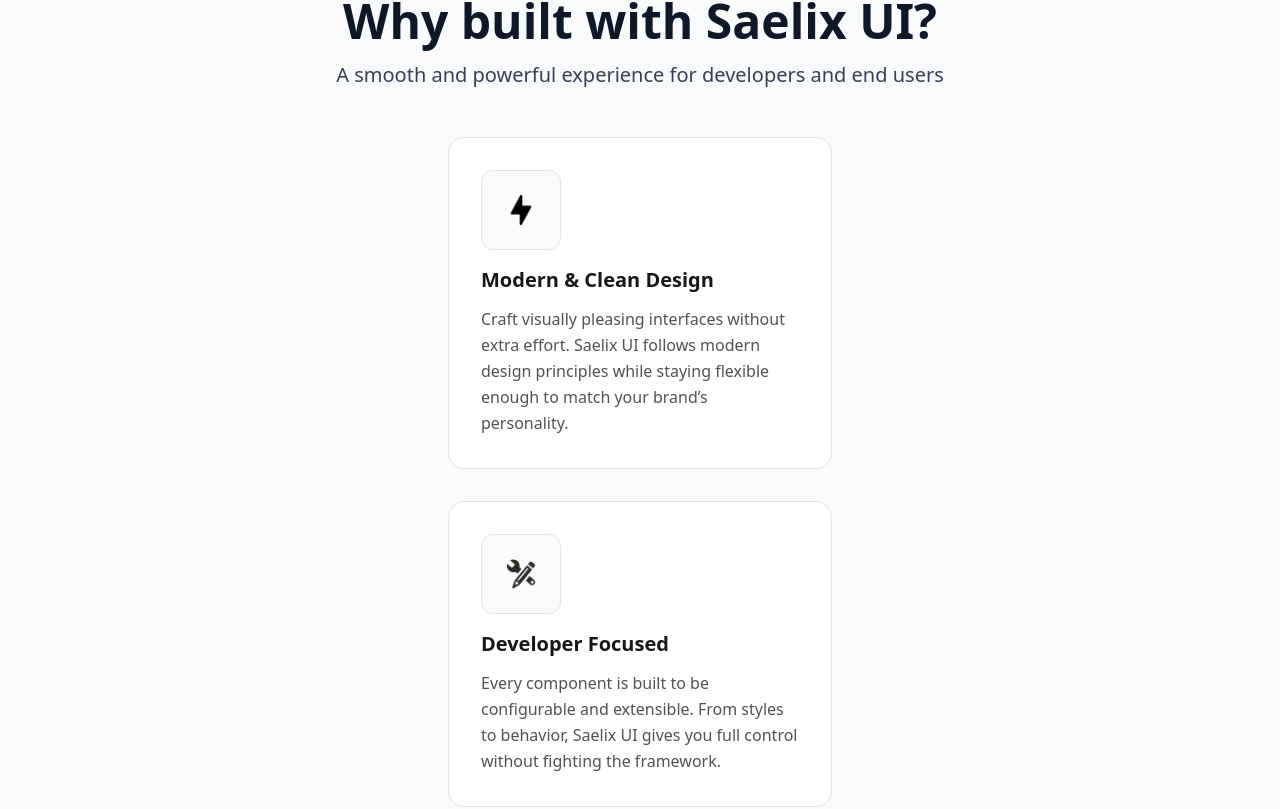
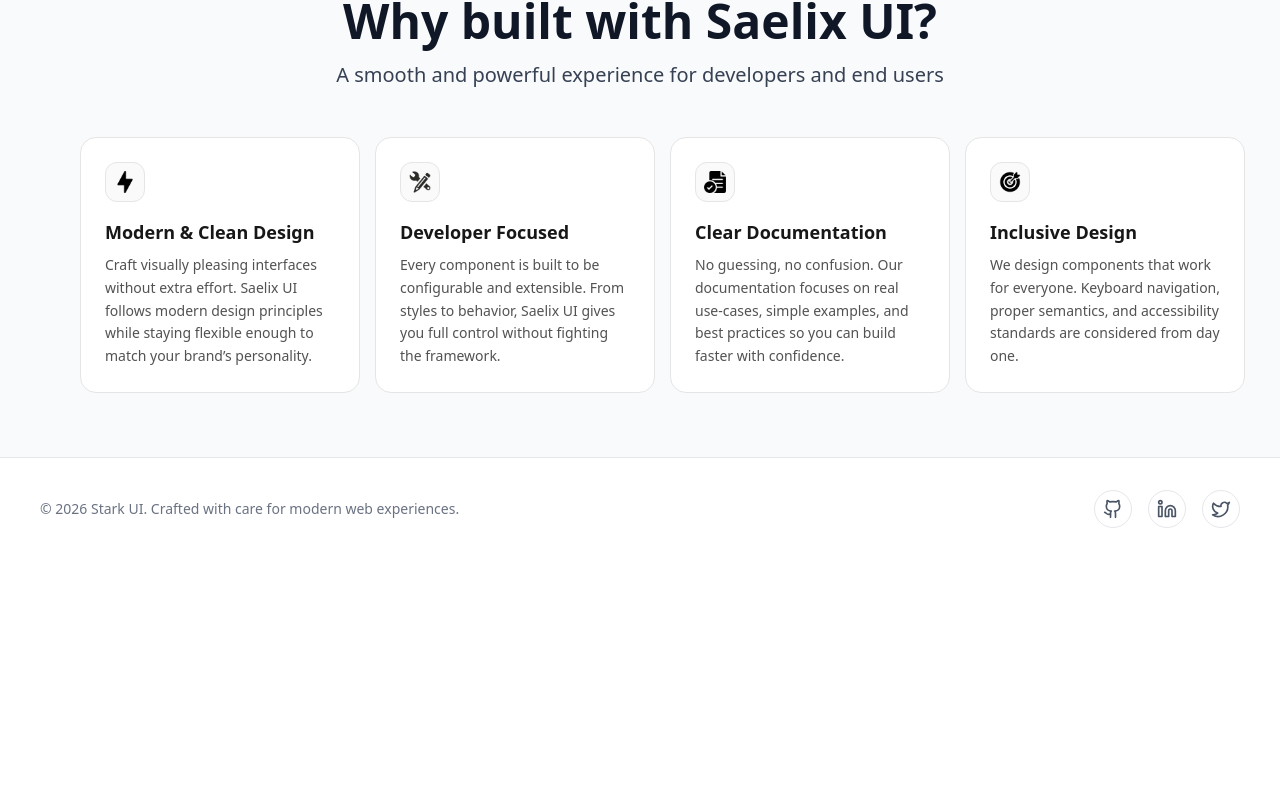
Before and after one commit to Jeet000001/saelixui, a Next.js app: page / in a window 1280 px wide. Shown: the part 1731-2540 px from the top of the page. After the commit the page ends 2291 px from the top, so only its background shows below. Built offline with nearby package versions, Linux system fonts and the light colour scheme.

Commit message:
improve the why_saelix_ui section

```diff
--- a/Components/HomePage_Components/Card.tsx
+++ b/Components/HomePage_Components/Card.tsx
@@ -2,22 +2,22 @@
 
 import Image from "next/image";
 
-const Card = ({ image, title, description }) => {
+const Card = ({image, title, description}) => {
   return (
-    <div className="group rounded-2xl border border-neutral-200 bg-white p-6 sm:p-8 transition-all duration-300 hover:border-neutral-300 hover:shadow-lg w-full max-w-sm mx-auto sm:mx-0">
+    <div className="group rounded-2xl border border-neutral-200 bg-white p-6 transition-all duration-300 hover:border-neutral-300 hover:shadow-lg md:w-70 ">
 
       {/* Icon */}
-      <div className="mb-4 flex items-center justify-center rounded-xl border border-neutral-200 bg-neutral-50 p-4 sm:p-6 transition-colors group-hover:bg-neutral-100 w-16 h-16 sm:w-20 sm:h-20">
-        <Image src={image} alt="icon" width={32} height={32} className="object-contain" />
+      <div className="mb-4 inline-flex items-center justify-center rounded-xl border border-neutral-200 bg-neutral-50 p-2 transition-colors group-hover:bg-neutral-100">
+        <Image src={image} alt="icon" width={22} height={22} />
       </div>
 
       {/* Content */}
-      <div className="space-y-2 sm:space-y-3">
-        <h2 className="text-lg sm:text-xl font-semibold text-neutral-900">
+      <div className="space-y-2">
+        <h2 className="text-lg font-semibold text-neutral-900">
           {title}
         </h2>
 
-        <p className="text-sm sm:text-base leading-relaxed text-neutral-600">
+        <p className="text-sm leading-relaxed text-neutral-600">
           {description}
         </p>
       </div>
--- a/Components/HomePage_Components/Why_saelix_ui.tsx
+++ b/Components/HomePage_Components/Why_saelix_ui.tsx
@@ -16,7 +16,7 @@
       </section>
 
       {/* Cards Section */}
-      <section className="px-4 sm:px-8 lg:px-20 flex flex-col items-center sm:grid-cols-2 lg:grid-cols-4 gap-8">
+      <section className="px-4 sm:px-8 lg:px-20 grid grid-cols-1 mx-auto sm:grid-cols-2 lg:grid-cols-4 gap-5 md:gap-15 ">
         <Card
           image="/thunder.png"
           title="Modern & Clean Design"
```
